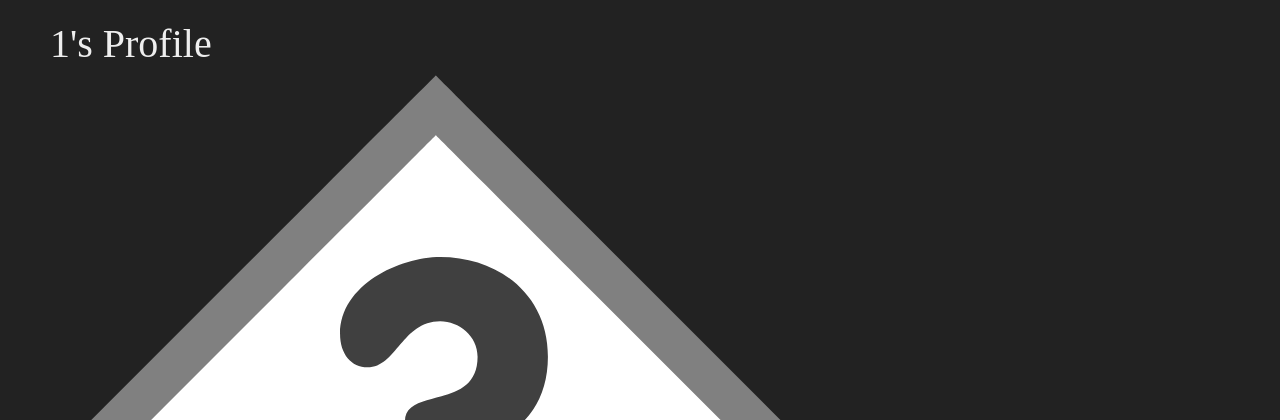
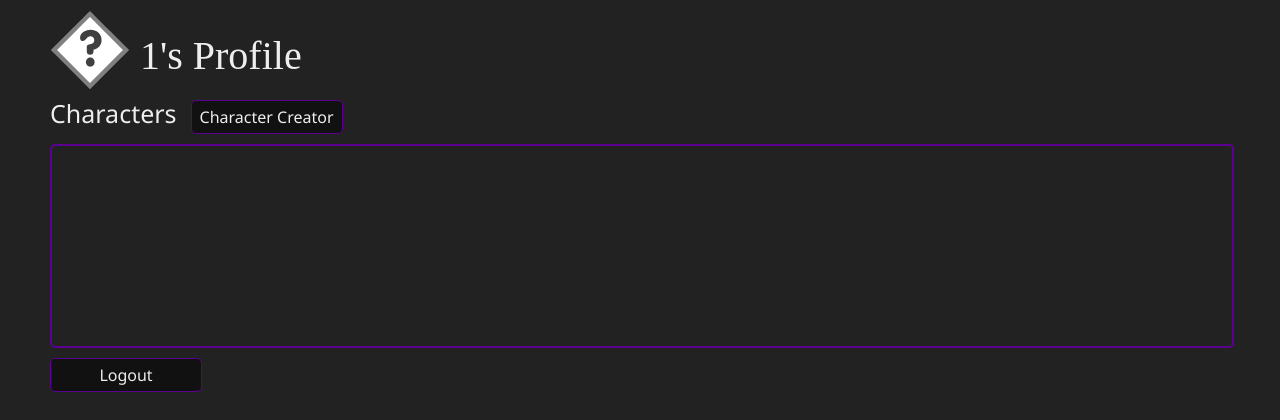
Before and after one commit to dnd-manager/dndman, a Flask app: page /profile/ in a window 1280 px wide. Shown: the part 100-520 px from the top of the page. After the commit the page ends 492 px from the top, so only its background shows below. Run offline with Flask 2, Linux system fonts and the light colour scheme; the visitor is signed in with stand-in values (Sample User, id 1); some web fonts are replaced.

Commit message:
Styled pfp in profile page

```diff
--- a/dndman/database/database.py
+++ b/dndman/database/database.py
@@ -13,7 +13,6 @@ USERS_PATH = Path("./database/database.json")
 PFP_PATH = "/static/resources/users/"
 
 logger.setLevel(logging.DEBUG)
-
 logger.info("Initiallizing database...")
 
 
--- a/dndman/static/styles/style.css
+++ b/dndman/static/styles/style.css
@@ -196,6 +196,15 @@ p, h1, h2, h3, h4, h5, h6 {
   margin-top: 50pxs;
 }
 
+#profile #profile-headers {
+  display: flex;
+  flex-direction: row;
+}
+#profile #profile-headers img {
+  margin-top: 10px;
+  margin-right: 10px;
+  width: 80px;
+}
 #profile .title {
   margin-top: 20px;
 }
--- a/dndman/static/styles/style.scss
+++ b/dndman/static/styles/style.scss
@@ -250,6 +250,17 @@ p, h1, h2, h3, h4, h5, h6 {
 }
 
 #profile {
+    #profile-headers {
+        display: flex;
+        flex-direction: row;
+
+        img {
+            margin-top: 10px;
+            margin-right: 10px;
+            width: 80px;
+        }
+    }
+
     .title {
         margin-top: 20px;
     }
--- a/dndman/templates/profile/profile.html
+++ b/dndman/templates/profile/profile.html
@@ -6,17 +6,17 @@
 
 {% block content %}
     <main id="profile">
-        <h1 class="title">{{username}}'s Profile</h1>
-        <img src="{{pfp}}" alt="Profile Picture">
+        <section id="profile-headers">
+            <img src="{{pfp}}" alt="Profile Picture">
+            <h1 class="title">{{username}}'s Profile</h1>
+        </section>
 
         <section id="characters">
             <div class="section-header">
                 <h2 class="subtitle">Characters</h2>
                 <a href="{{url_for('player.character_creator')}}" class="button">Character Creator</a>
             </div>
-            <div class="section-content">
-
-            </div>
+            <div class="section-content"></div>
         </section>
 
         <a href="{{url_for('auth.logout')}}" class="button">Logout</a>
```
Also changed, not shown: dndman/database/player.py (+14 -0 lines), 1 other file.
